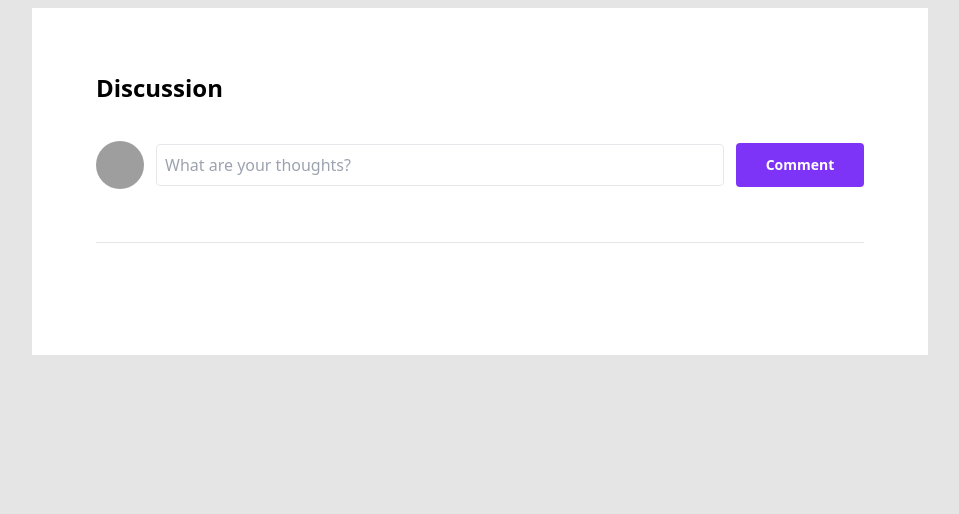
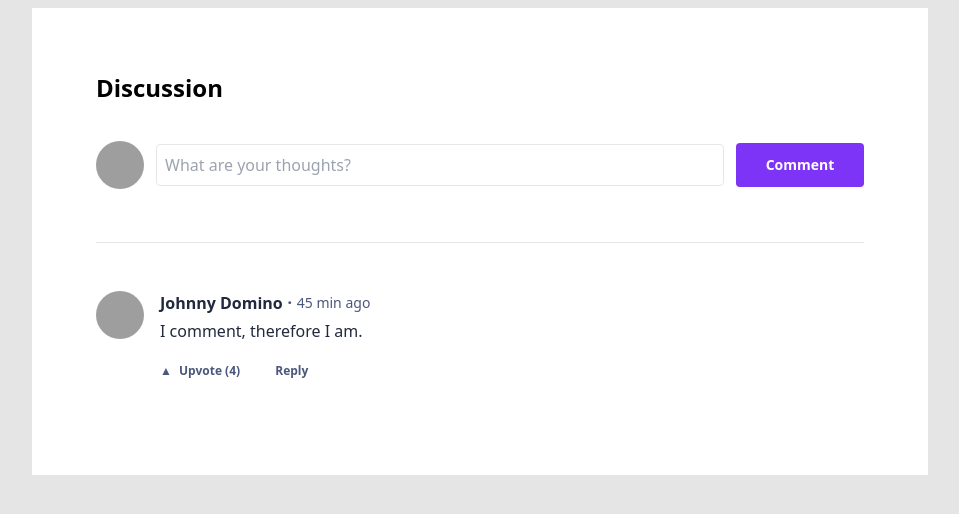
Before and after one commit to jmonster/ghostest-with-the-mostest, a plain HTML site: page client.html in a window 1280 px wide. Shown: the whole page, without its empty margins (160-1119 px from the left). Drawn offline with nearby package versions, Linux system fonts and the light colour scheme; grey boxes are pictures that could not be loaded.

Commit message:
Add preliminary support for comments

```diff
--- a/client.html
+++ b/client.html
@@ -46,6 +46,42 @@
       template.innerHTML = html;
       return template.content.firstChild;
     }
+
+    function htmlFromData({ userName, avatar, timeAgo, comment, upvoteCount }) {
+      return `
+        <div class="flex flex-row my-4">
+          <img src="${avatar}" class="rounded-full w-12 h-12 mr-4" />
+          <div class="flex flex-col">
+            <div class="flex items-center">
+              <span class="darker-blue font-bold">${userName}</span>
+              <span class="dark-blue font-light text-sm">・${timeAgo}</span>
+            </div>
+            <p class="darker-blue my-1">${comment}</p>
+            <div class="font-bold dark-blue text-xs my-4"><span class=" mr-8"><span class="mr-1">▲</span> Upvote ${upvoteCount > 0 ? `(${upvoteCount})` : ''} </span><span>Reply</span></div>
+          </div>
+        </div>`
+    }
+
+    docReady(async function () {
+      // choose a random userName on each page load
+      const userName = `AnonymousUser#${Math.floor(Math.random()*10)}`
+
+      // TODO replace this with server call
+      const comments = [{
+        userName: "Johnny Domino",
+        avatar: "https://avatars.githubusercontent.com/u/368767?v=4",
+        timeAgo: "45 min ago",
+        comment: "I comment, therefore I am.",
+        upvoteCount: 4
+      }]
+
+      // render html blobs for each comment
+      const commentElements = comments.map(htmlFromData)
+
+      // add them to the DOM
+      const commentsParent = window.document.getElementById('comments')
+      commentElements.forEach((el) => commentsParent.appendChild(htmlToElement(el)))
+    });
   </script>
 </head>
 
```
